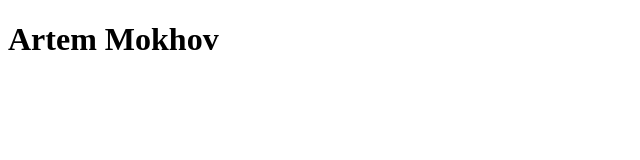
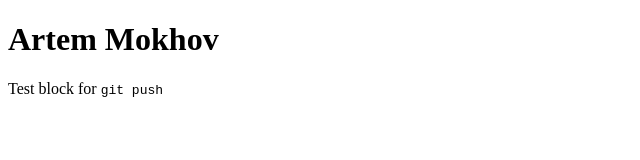
Before and after one commit to teumik/rsschool-cv, a plain HTML site: page index.html in a window 1280 px wide. Shown: the whole page, without its empty margins (0-640 px from the left). Drawn offline with Linux system fonts and the light colour scheme.

Commit message:
feat: add div block

```diff
--- a/index.html
+++ b/index.html
@@ -6,5 +6,8 @@
   </head>
   <body>
     <h1>Artem Mokhov</h1>
+    <div>
+      Test block for <code>git push</code>
+    </div>
   </body>
 </html>
```
